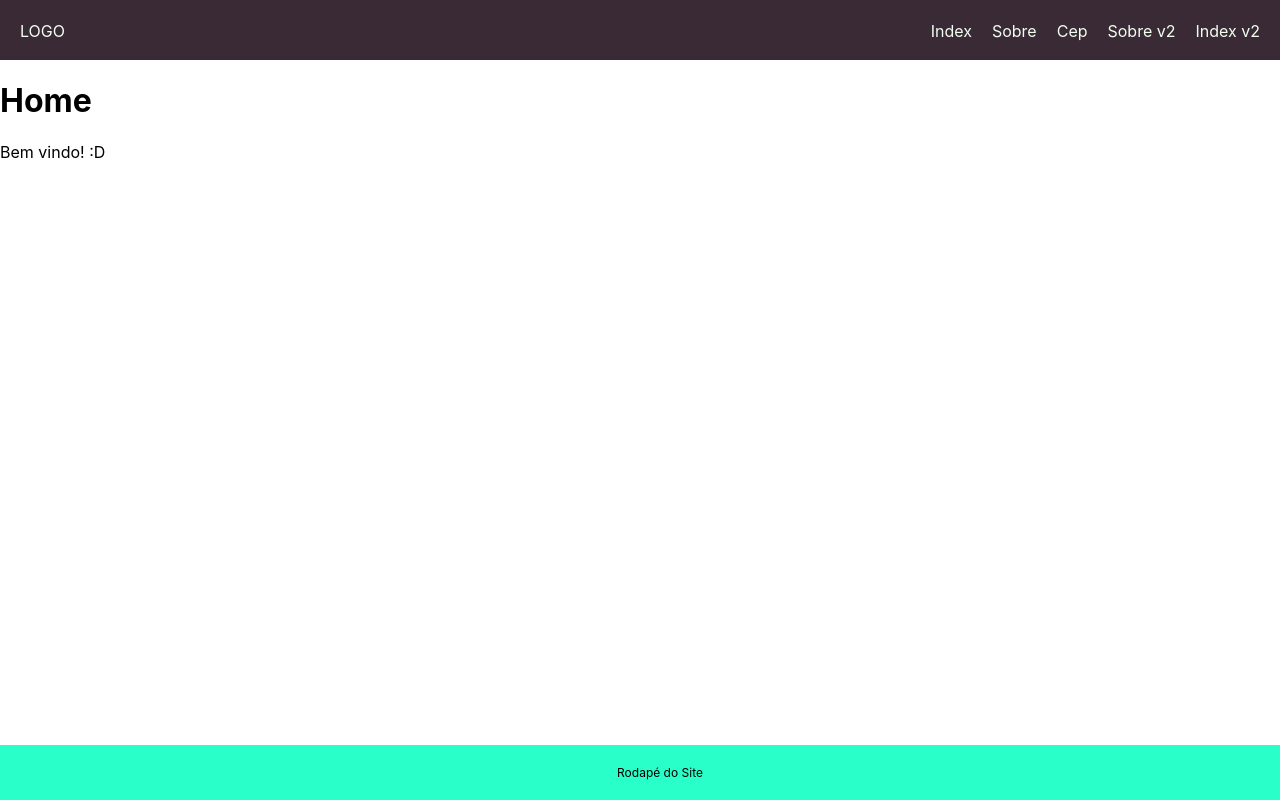
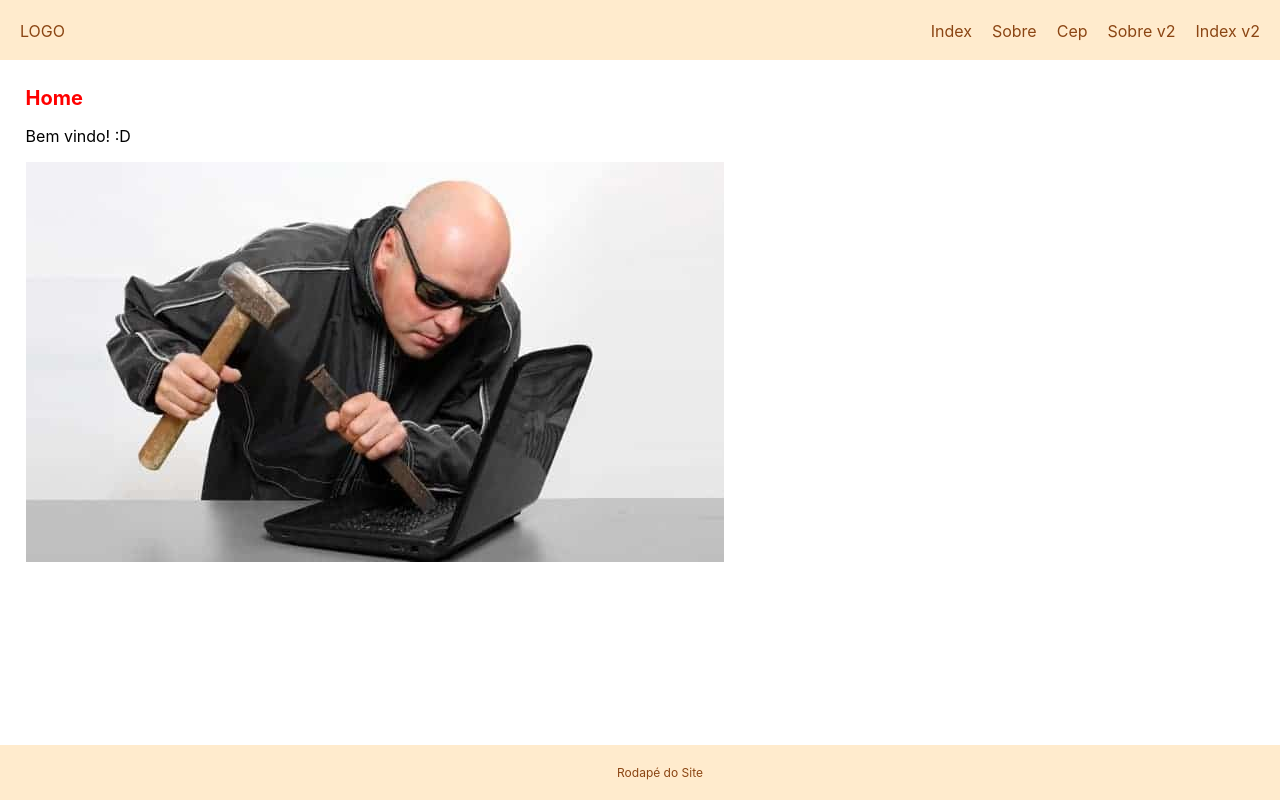
Before and after one commit to leomarq/react-foundations, a React (Create React App) app: page / in a window 1280 px wide. Built offline with nearby package versions, Linux system fonts and the light colour scheme.

Commit message:
added image and included main css file

```diff
--- a/src/components/footer/styled.js
+++ b/src/components/footer/styled.js
@@ -1,7 +1,8 @@
 import styled from 'styled-components';
 
 export const AreaFooter = styled.div `
-    background-color: #29ffc9;
+    background-color: blanchedalmond;
+    color: saddlebrown;
     text-align: center;
     padding: 20px;
     font-size: 12px;
--- a/src/components/header/styled.js
+++ b/src/components/header/styled.js
@@ -2,10 +2,10 @@ import styled from 'styled-components';
 
 export const AreaHeader = styled.div `
     height: 60px;
-    background-color: #392a35;
-    color: honeydew;
+    background-color: blanchedalmond;
+    color: saddlebrown;
 
-    a {text-decoration: none; color: honeydew;}
+    a {text-decoration: none; color: saddlebrown;}
     a:visited {text-decoration: none;}
     a:hover {text-decoration: none;}
     a:focus {text-decoration: none;}
--- /dev/null
+++ b/src/components/main.js
@@ -0,0 +1,12 @@
+// css principal aplicado ao site inteiro
+
+import styled from "styled-components";
+
+export const ContainerPage = styled.div `
+    padding: 1% 2%;
+`
+
+export const TitlePage = styled.h1 `
+    color: red;
+    font-size: 20px;
+`
--- a/src/paginas/home/index.js
+++ b/src/paginas/home/index.js
@@ -1,10 +1,13 @@
 import React from "react";
+import Imagem from "../../images/Hacker1.jpg"
+import { ContainerPage, TitlePage } from "../../components/main";
 
 export default function Home() {
     return (
-        <>
-            <h1>Home</h1>
+        <ContainerPage>
+            <TitlePage>Home</TitlePage>
             <p>Bem vindo! :D</p>
-        </>
+            <img src={Imagem} alt="hackerman"/>
+        </ContainerPage>
     )
 }
```
Also changed, not shown: src/images/Hacker1.jpg (added).
